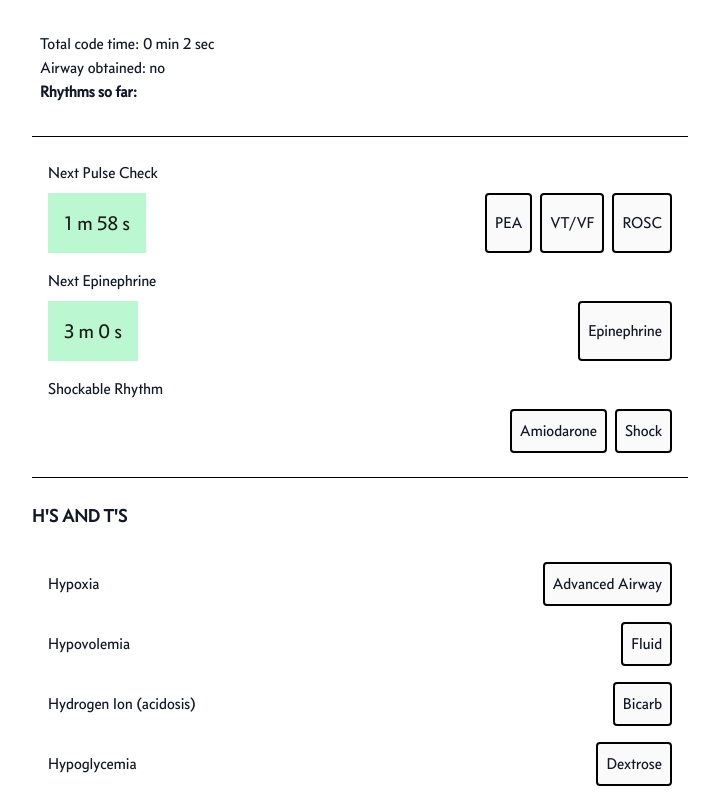
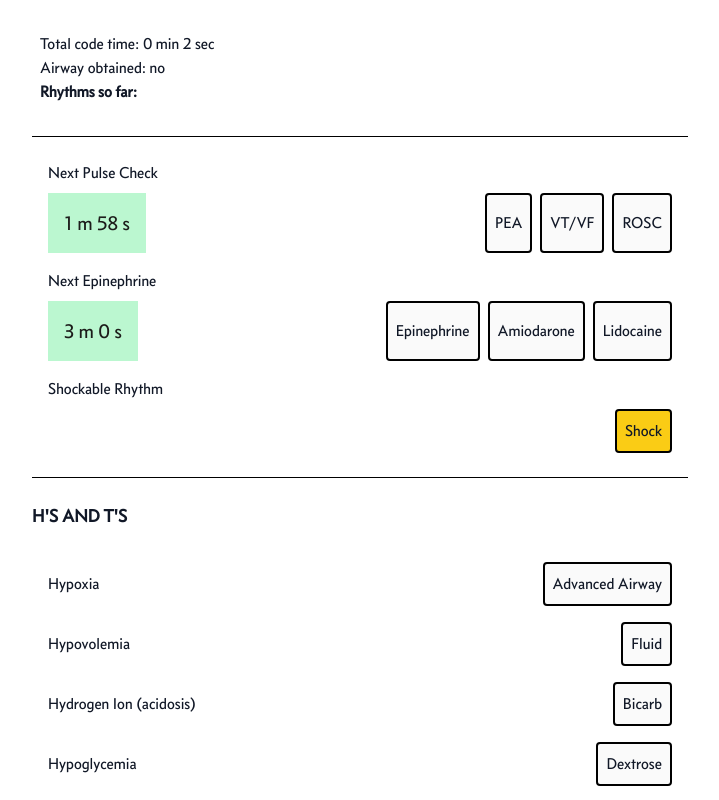
Before and after one commit to kangruixiang/acls, a SvelteKit app: page / in a window 1280 px wide. Both pictures are taken after a click on the button "Now". Shown: the top 800 px of the page, without its empty margins (280-999 px from the left). Built offline with nearby package versions, Linux system fonts and the light colour scheme.

Commit message:
changed shock color

```diff
--- a/src/lib/components/Button.svelte
+++ b/src/lib/components/Button.svelte
@@ -1,9 +1,12 @@
 <script>
 	export let title;
+	export let type = 'default';
 </script>
 
 <button
 	on:click
-	class="rounded border-2 border-black bg-neutral-50 px-2 py-2 hover:bg-cyan-700 hover:text-neutral-200 active:bg-cyan-800 active:text-neutral-200 dark:bg-neutral-800"
+	class="{type == 'default'
+		? 'bg-neutral-50 hover:bg-cyan-700 hover:text-neutral-200 active:bg-cyan-800 active:text-neutral-200 '
+		: 'bg-yellow-400 hover:bg-yellow-500 active:bg-yellow-600'} rounded border-2 border-black px-2 py-2 dark:bg-neutral-800"
 	>{title}</button
 >
--- a/src/lib/components/Summary.svelte
+++ b/src/lib/components/Summary.svelte
@@ -2,6 +2,7 @@
 	import {
 		epi,
 		amio,
+		lido,
 		fluid,
 		airway,
 		mag,
@@ -33,6 +34,10 @@
 		{
 			name: 'amiodarone',
 			value: $amio.length
+		},
+		{
+			name: 'lidocaine',
+			value: $lido.length
 		},
 		{
 			name: 'intravenous fluid',
--- a/src/lib/components/index.ts
+++ b/src/lib/components/index.ts
@@ -14,6 +14,7 @@ export function getIntervalTime(startTime: number) {
 }
 
 export const amio = writable([])
+export const lido = writable([])
 export const epi = writable([])
 export const fluid = writable([])
 export const airway = writable(false)
--- a/src/routes/+page.svelte
+++ b/src/routes/+page.svelte
@@ -8,6 +8,7 @@
 		Initial,
 		epi,
 		amio,
+		lido,
 		shock
 	} from '$lib/components/index';
 	let epiTime = 3 * 60;
@@ -41,6 +42,7 @@
 		</MedRow>
 		<MedRow medTime={epiTime}
 			><svelte:fragment slot="title">Next Epinephrine</svelte:fragment>
+			<div class="flex gap-2">
 				<Button
 					title={'Epinephrine'}
 					on:click={() => {
@@ -48,11 +50,6 @@
 						epiCountDown();
 					}}
 				/>
-		</MedRow>
-
-		<div>
-			<div class="px-4 pb-2">Shockable Rhythm</div>
-			<div class="flex w-full justify-end gap-2 px-4">
 				<Button
 					title={'Amiodarone'}
 					on:click={() => {
@@ -61,10 +58,23 @@
 					}}
 				/>
 				<Button
+					title={'Lidocaine'}
+					on:click={() => {
+						$lido = [...$lido, Date.now()];
+						epiCountDown();
+					}}
+				/>
+			</div>
+		</MedRow>
+
+		<div>
+			<div class="px-4 pb-2">Shockable Rhythm</div>
+			<div class="flex w-full justify-end px-4">
+				<Button
 					title={'Shock'}
+					type="shock"
 					on:click={() => {
 						$shock = [...$shock, Date.now()];
-						epiCountDown();
 					}}
 				/>
 			</div>
```
Lines whose indentation alone changed are shown as unchanged.
